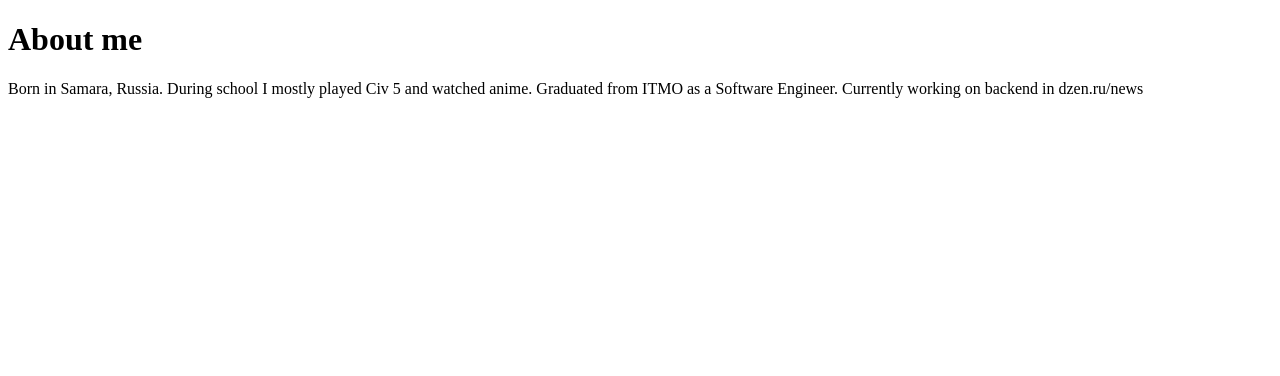
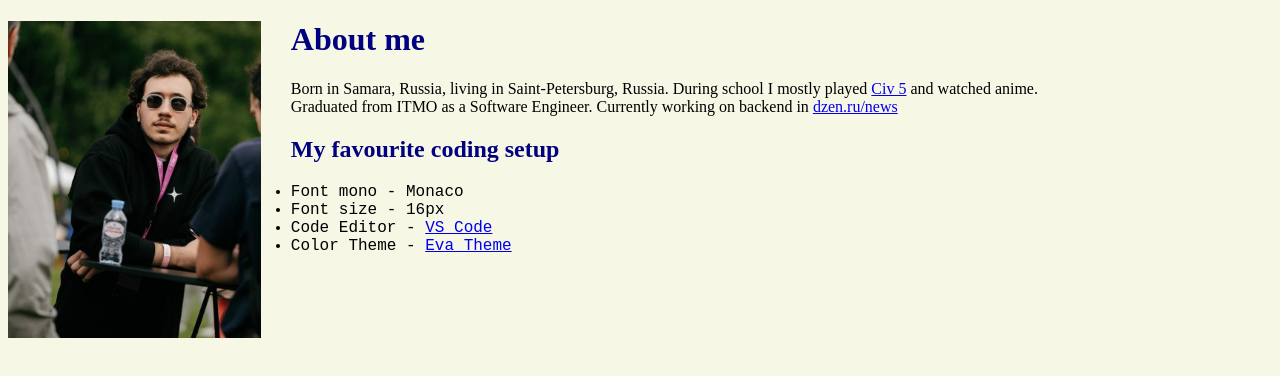
Before and after one commit to Loganche/loganche.github.io, a plain HTML site: page index.html in a window 1280 px wide. Drawn offline with Linux system fonts and the light colour scheme.

Commit message:
added some style

```diff
--- /dev/null
+++ b/index.css
@@ -0,0 +1,24 @@
+body {
+    background: rgba(230, 230, 173, 0.3);
+}
+
+h1,
+h2,
+h3,
+h4,
+h5,
+h6 {
+    color: navy;
+}
+
+#setup ul {
+    font-family: monospace;
+    font-size: 16px;
+}
+
+img {
+    width: 20%;
+    height: 20%;
+    float: left;
+    margin: 0 30px 0 0;
+}
--- a/index.html
+++ b/index.html
@@ -3,13 +3,28 @@
 <head>
     <meta charset="UTF-8">
     <meta name="viewport" content="width=device-width, initial-scale=1.0">
+    <link rel="preconnect" href="https://fonts.googleapis.com">
+    <link rel="preconnect" href="https://fonts.gstatic.com" crossorigin>
+    <link rel="stylesheet" href="index.css">
     <title>Alexander Loginov</title>
 </head>
 <body>
-    <p>
+    <div id="image">
+        <img src="my_photo.jpg" alt="My photo">
+    </div>
+    <div id="aboutme">
         <h1>About me</h1>
-        Born in Samara, Russia. During school I mostly played Civ 5 and watched anime.
-        Graduated from ITMO as a Software Engineer. Currently working on backend in <href>dzen.ru/news</href>
-    </p>
+        Born in Samara, Russia, living in Saint-Petersburg, Russia. During school I mostly played <a href="https://en.wikipedia.org/wiki/Civilization_V">Civ 5</a> and watched anime.<br>
+        Graduated from ITMO as a Software Engineer. Currently working on backend in <a href="https://dzen.ru/news">dzen.ru/news</a>
+    </div>
+    <div id="setup">
+        <h2>My favourite coding setup</h3>
+        <ul>
+            <li>Font mono - Monaco</li>
+            <li>Font size - 16px</li>
+            <li>Code Editor - <a href="https://code.visualstudio.com/">VS Code</a></li>
+            <li>Color Theme - <a href="https://vscodethemes.com/e/fisheva.eva-theme/eva-dark">Eva Theme</a></li>
+        </ul>
+    </div>
 </body>
 </html>
```
Also changed, not shown: my_photo.jpg (added).
